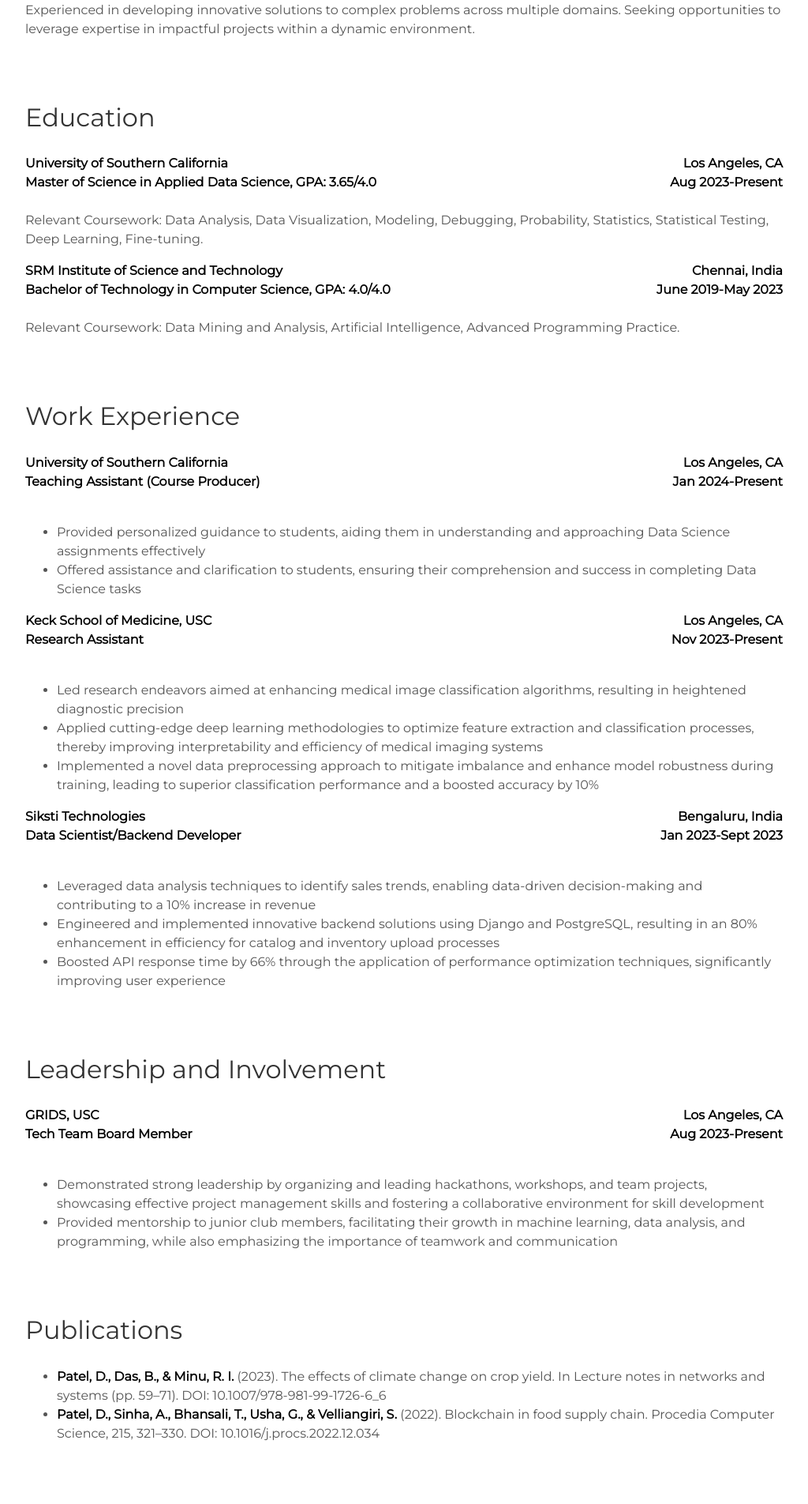
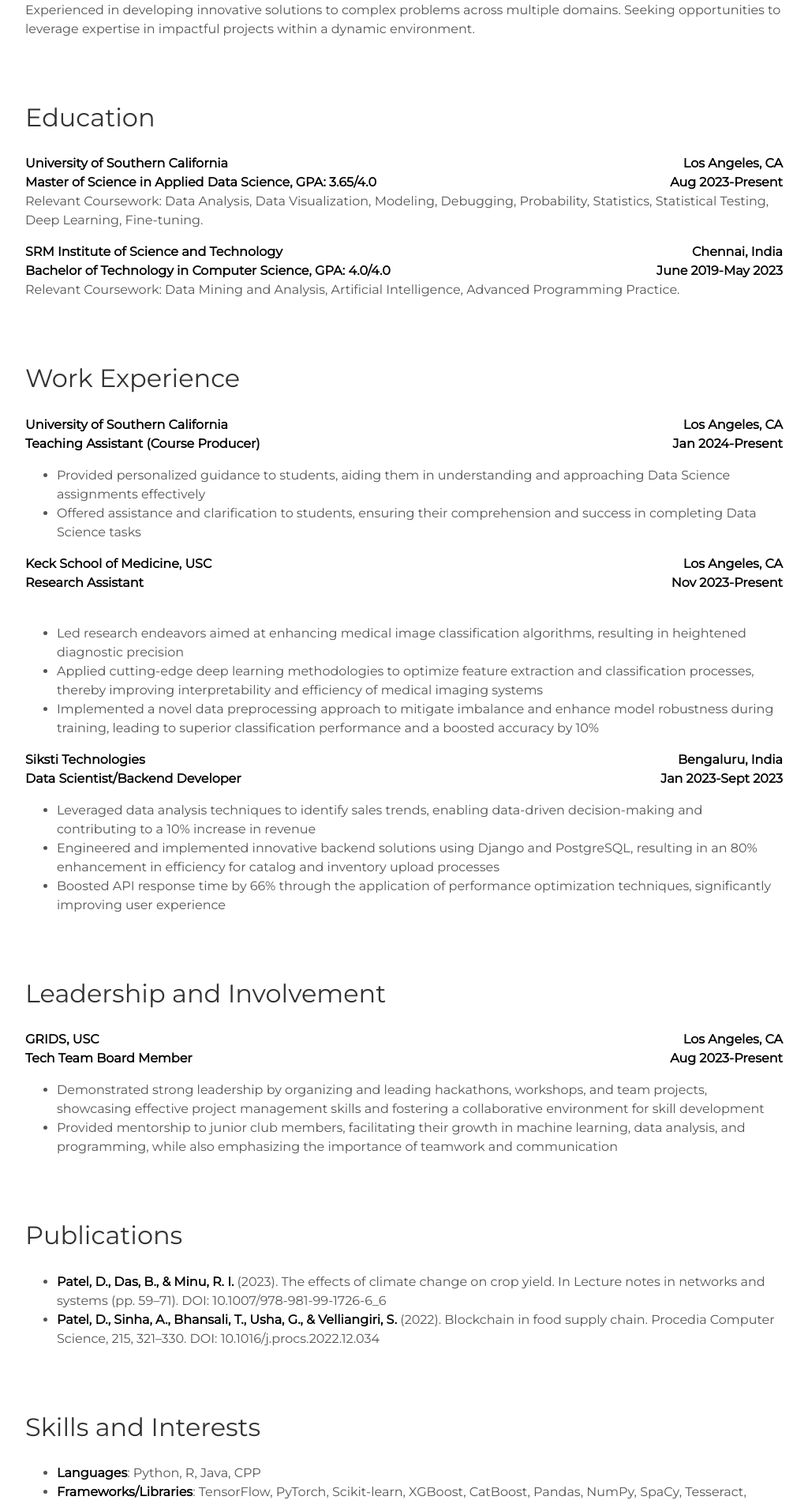
Before and after one commit to helloitsdaksh/portfolio, a Jekyll site: the page built from index.html, in a window 1280 px wide. Shown: the part 3244-5148 px from the top of the page at 79% size, without its empty margins (128-1152 px from the left). Built offline with Jekyll 4.4.1, drawn with Linux system fonts in a browser that asks for light colours.

Commit message:
final updates

```diff
--- a/_includes/hobby.html
+++ b/_includes/hobby.html
@@ -10,7 +10,7 @@
 </div>
 <div class="user-projects">
    <div>
-      <p>Exploring the wonders of nature has always been my passion. From the lush forests to the towering mountains and serene coastlines, there's something truly magical about immersing oneself in the beauty of the natural world. Every journey outdoors brings a sense of wonder and excitement, igniting my curiosity and inspiring me to capture the essence of each moment through photography.</p>
+      <p align="justify">Exploring the wonders of nature has always been my passion. From the lush forests to the towering mountains and serene coastlines, there's something truly magical about immersing oneself in the beauty of the natural world. Every journey outdoors brings a sense of wonder and excitement, igniting my curiosity and inspiring me to capture the essence of each moment through photography.</p>
   </div>
   <div id="slider1" class="slider">
     <div class="slide images-left"><img alt="Bryce Canyon National Park" src="assets/img/slider1/bryce1.jpeg" /></div>
--- a/_includes/resume.html
+++ b/_includes/resume.html
@@ -25,12 +25,12 @@
   <h2>Education</h2>
   <p>
     <strong style="display: flex; justify-content: space-between">University of Southern California<span>Los Angeles, CA</span></strong>
-    <strong style="display: flex; justify-content: space-between">Master of Science in Applied Data Science, GPA: 3.65/4.0 <span>Aug 2023-Present</span></strong><br>
+    <strong style="display: flex; justify-content: space-between">Master of Science in Applied Data Science, GPA: 3.65/4.0 <span>Aug 2023-Present</span></strong>
     Relevant Coursework: Data Analysis, Data Visualization, Modeling, Debugging, Probability, Statistics, Statistical Testing, Deep Learning, Fine-tuning.
   </p>
   <p>
     <strong style="display: flex; justify-content: space-between">SRM Institute of Science and Technology<span>Chennai, India</span></strong>
-    <strong style="display: flex; justify-content: space-between">Bachelor of Technology in Computer Science, GPA: 4.0/4.0 <span>June 2019-May 2023</span></strong><br>
+    <strong style="display: flex; justify-content: space-between">Bachelor of Technology in Computer Science, GPA: 4.0/4.0 <span>June 2019-May 2023</span></strong>
     Relevant Coursework: Data Mining and Analysis, Artificial Intelligence, Advanced Programming Practice.
   </p>
 </div>
@@ -39,7 +39,7 @@
   <h2>Work Experience</h2>
   <p>
     <strong style="display: flex; justify-content: space-between">University of Southern California <span>Los Angeles, CA</span></strong>
-    <strong style="display: flex; justify-content: space-between">Teaching Assistant (Course Producer) <span>Jan 2024-Present</span></strong><br>
+    <strong style="display: flex; justify-content: space-between">Teaching Assistant (Course Producer) <span>Jan 2024-Present</span></strong>
     <ul>
     <li>Provided personalized guidance to students, aiding them in understanding and approaching Data Science assignments effectively</li>
     <li> Offered assistance and clarification to students, ensuring their comprehension and success in completing Data Science tasks</li>
@@ -56,7 +56,7 @@
   </p>
   <p>
     <strong style="display: flex; justify-content: space-between">Siksti Technologies<span>Bengaluru, India</span></strong>
-    <strong style="display: flex; justify-content: space-between">Data Scientist/Backend Developer<span>Jan 2023-Sept 2023</span></strong><br>
+    <strong style="display: flex; justify-content: space-between">Data Scientist/Backend Developer<span>Jan 2023-Sept 2023</span></strong>
     <ul>
     <li>Leveraged data analysis techniques to identify sales trends, enabling data-driven decision-making and contributing to a 10% increase in revenue</li>
     <li>Engineered and implemented innovative backend solutions using Django and PostgreSQL, resulting in an 80% enhancement in efficiency for catalog and inventory upload processes</li>
@@ -69,7 +69,7 @@
   <h2>Leadership and Involvement</h2>
   <p>
     <strong style="display: flex; justify-content: space-between">GRIDS, USC<span>Los Angeles, CA</span></strong>
-    <strong style="display: flex; justify-content: space-between">Tech Team Board Member<span>Aug 2023-Present</span></strong><br>
+    <strong style="display: flex; justify-content: space-between">Tech Team Board Member<span>Aug 2023-Present</span></strong>
     <ul>
     <li>Demonstrated strong leadership by organizing and leading hackathons, workshops, and team projects, showcasing effective project management skills and fostering a collaborative environment for skill development</li>
     <li>Provided mentorship to junior club members, facilitating their growth in machine learning, data analysis, and programming, while also emphasizing the importance of teamwork and communication</li>
```
